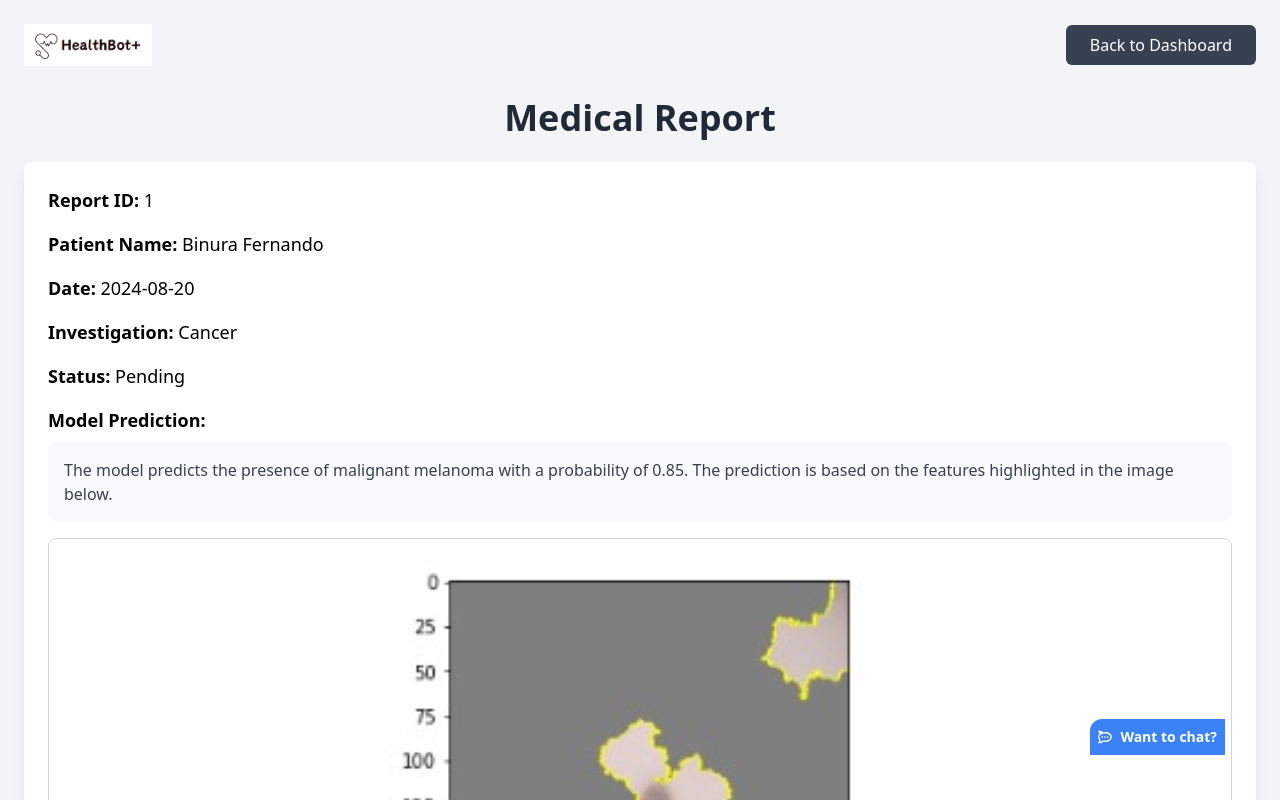
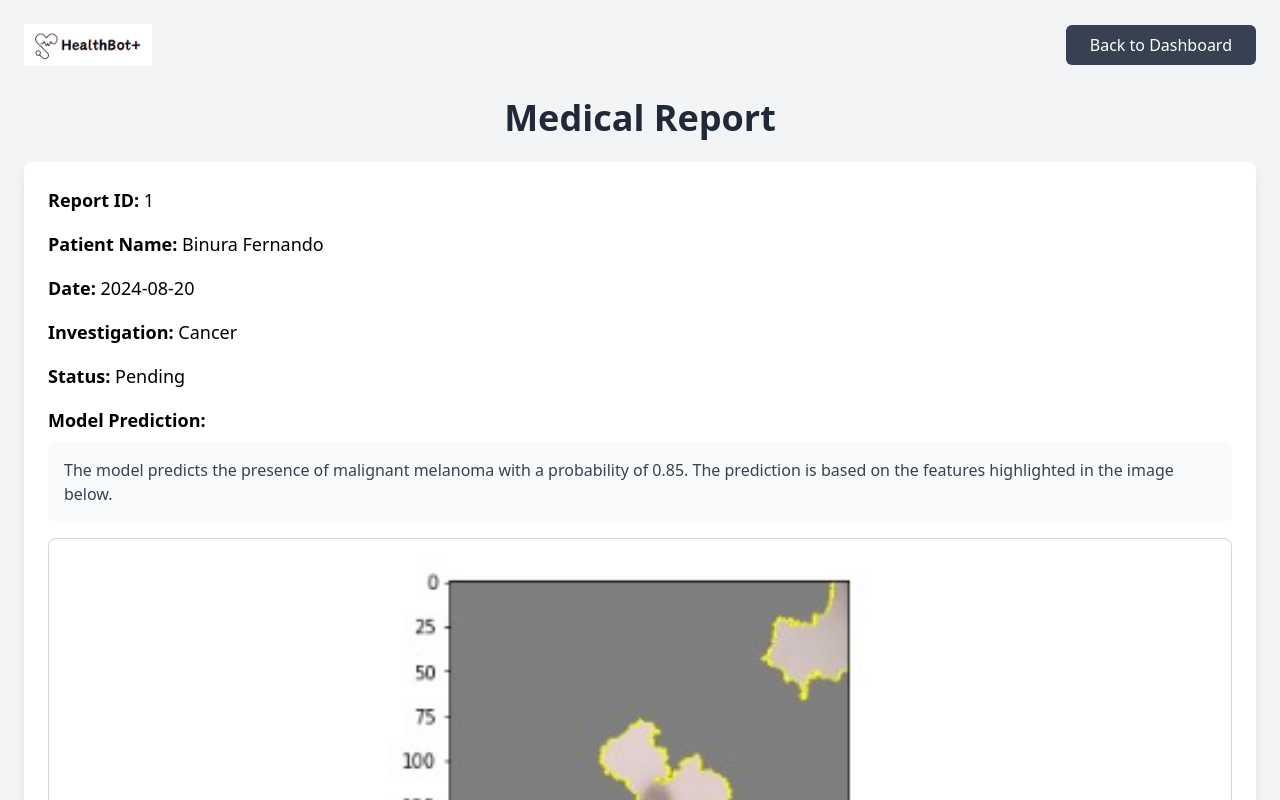
Before and after one commit to Isara-Li/HealthBot_Plus, a React (Create React App) app in the folder HealthBot Plus App/frontend/: page /doctor-review/1 in a window 1280 px wide. Shown: the top 800 px of the page. Built offline with nearby package versions, Linux system fonts and the light colour scheme.

Commit message:
chatbot removed from the report page

```diff
--- a/HealthBot Plus App/frontend/src/pages/doctorReview.jsx
+++ b/HealthBot Plus App/frontend/src/pages/doctorReview.jsx
@@ -194,10 +194,6 @@ const DoctorReview = () => {
           )}
         </div>
       </div>
-      <button className="fixed right-[55px] bottom-[45px] bg-blue-500 text-white text-sm font-semibold rounded-tl-xl p-2 flex items-center hover:bg-blue-700">
-        <FaRocketchat size={14} style={{ color: "white" }} />
-        <div className="w-2"></div> Want to chat?
-      </button>
     </motion.div>
   );
 };
```
